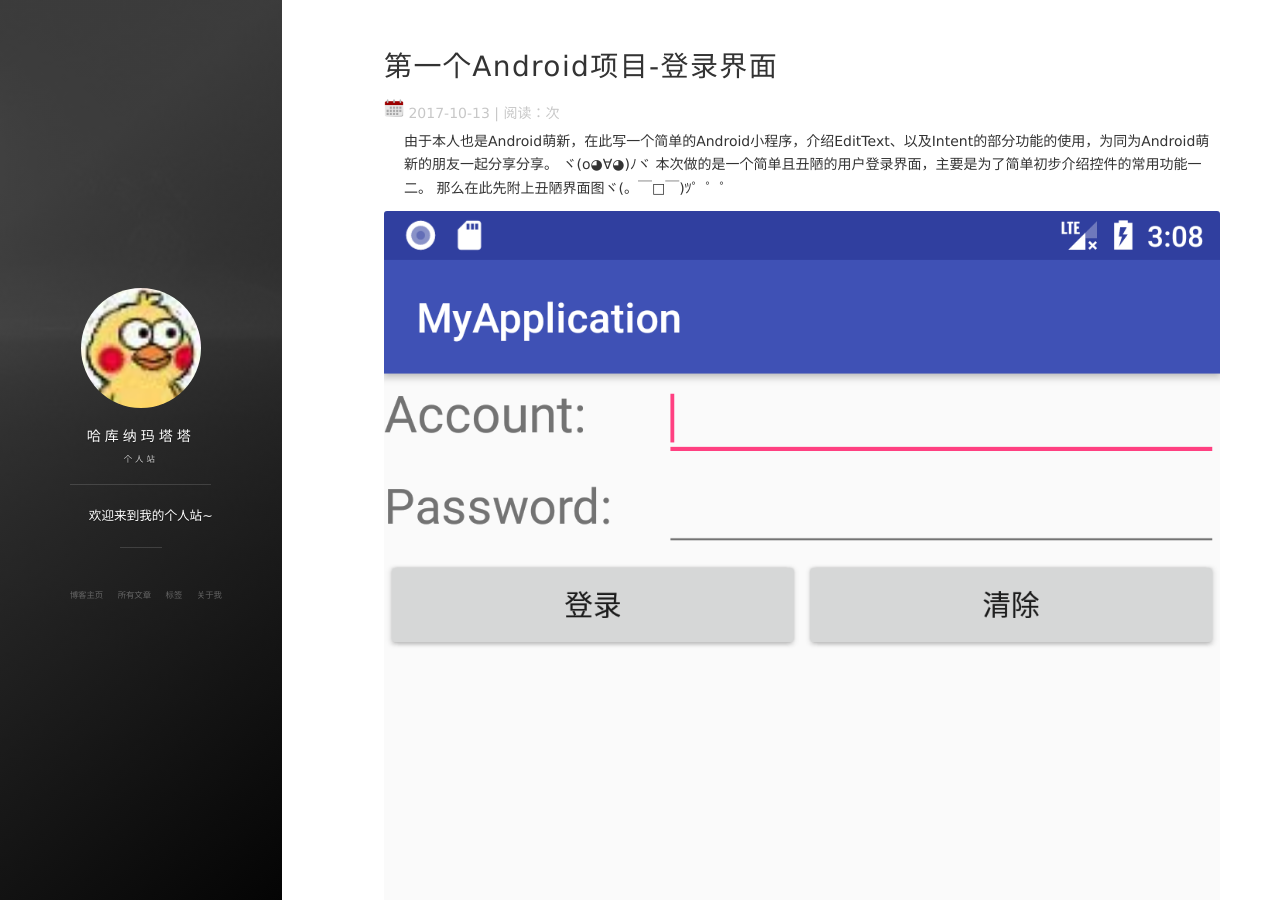
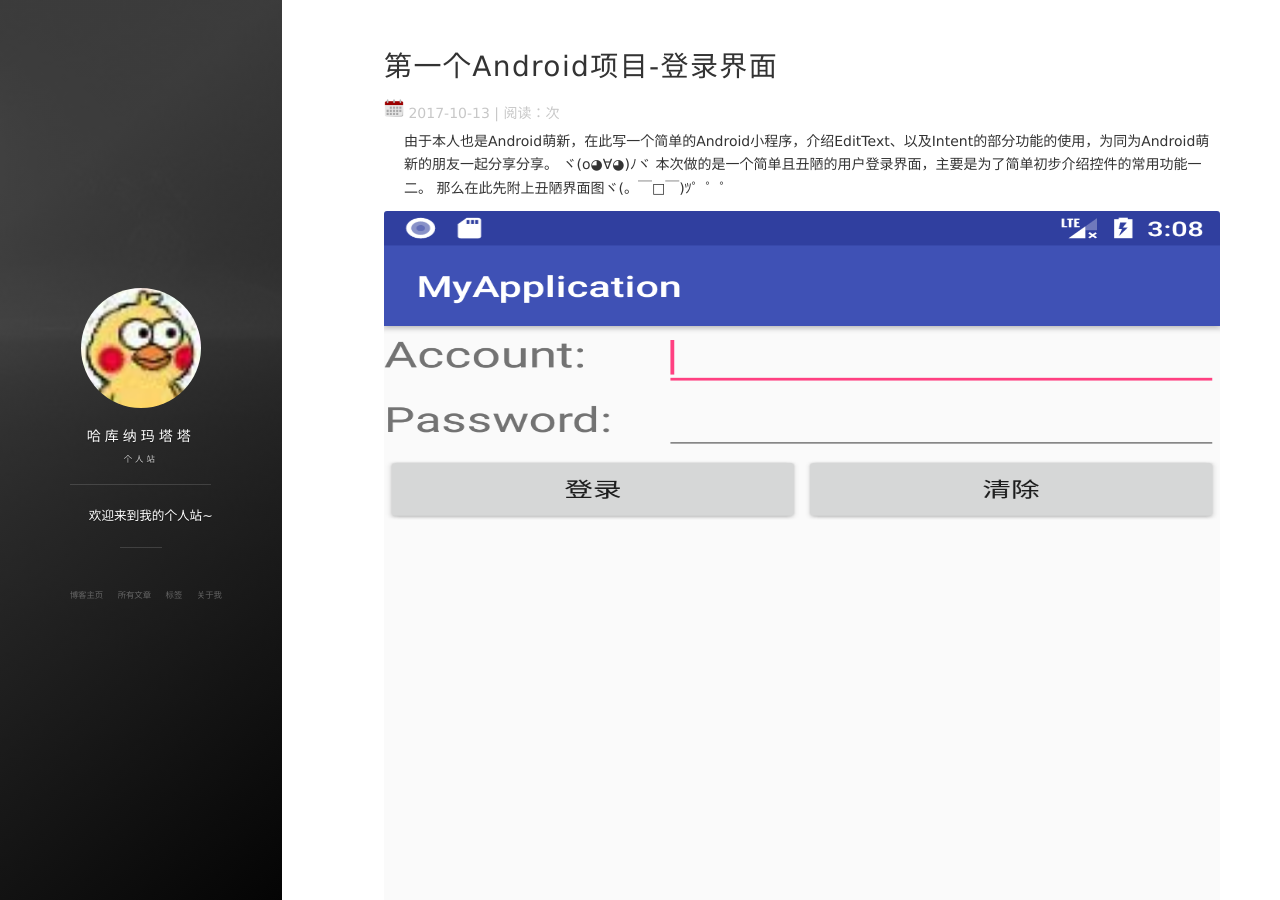
Before and after one commit to YuQi9797/YuQi9797.github.io, a Jekyll site: the page built from _posts/2017-10-13-Android.md, in a window 1280 px wide and 900 px high. Built offline with Jekyll 4.4.1, drawn with Linux system fonts in a browser that asks for light colours; nearby versions of some CDN libraries; comment, search, counter and statistics services are not loaded.

Commit message:
Android_first

```diff
--- a/_posts/2017-10-13-Android.md
+++ b/_posts/2017-10-13-Android.md
@@ -10,7 +10,7 @@ tag: C
 本次做的是一个简单且丑陋的用户登录界面，主要是为了简单初步介绍控件的常用功能一二。
 那么在此先附上丑陋界面图ヾ(。￣□￣)ﾂ゜゜゜
 <div algin = "center">
-  <img src="/images/image/jiemian.png"/>
+  <img src="/images/image/jiemian.png" width = "1000" height="1050"/>
 </div>
 
 我们首先设计登录界面，如下代码是activity_main.xml:
```
